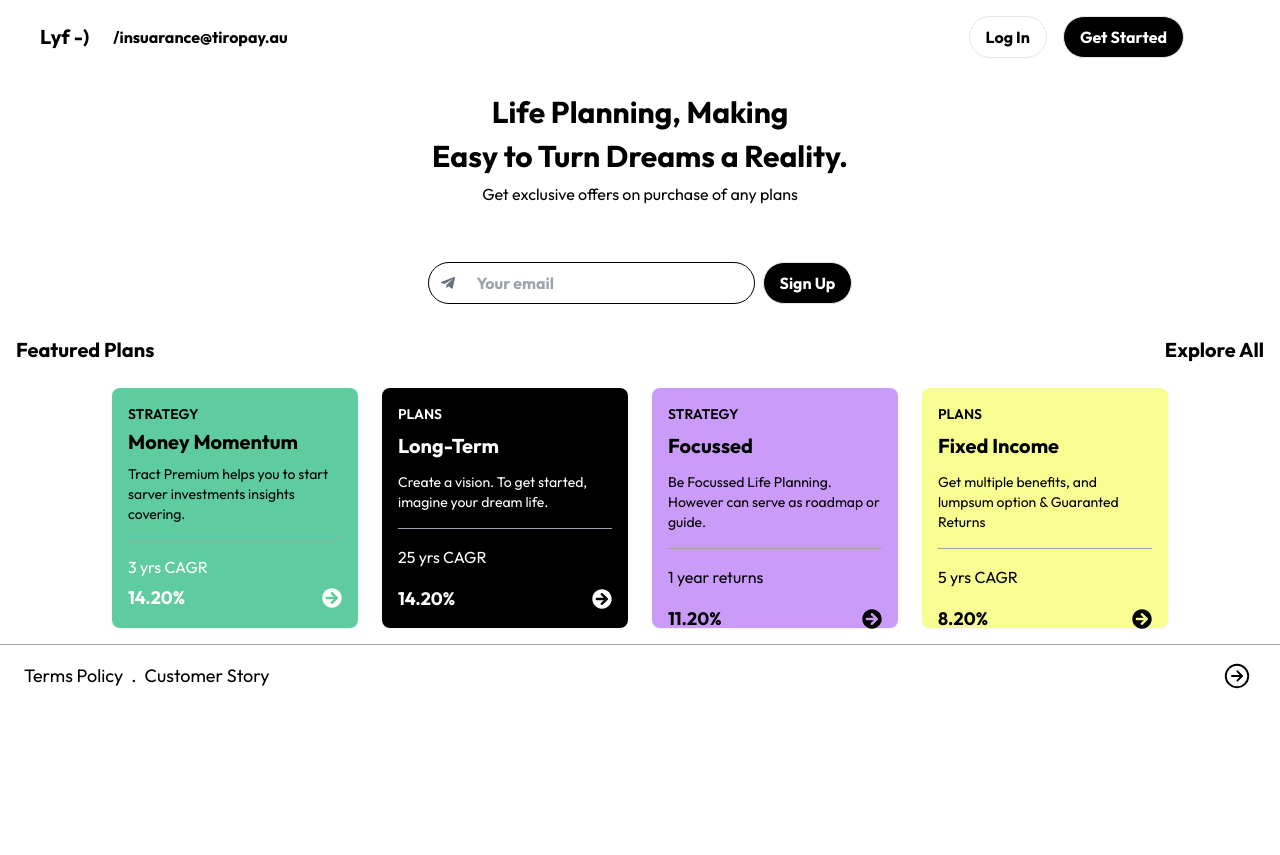
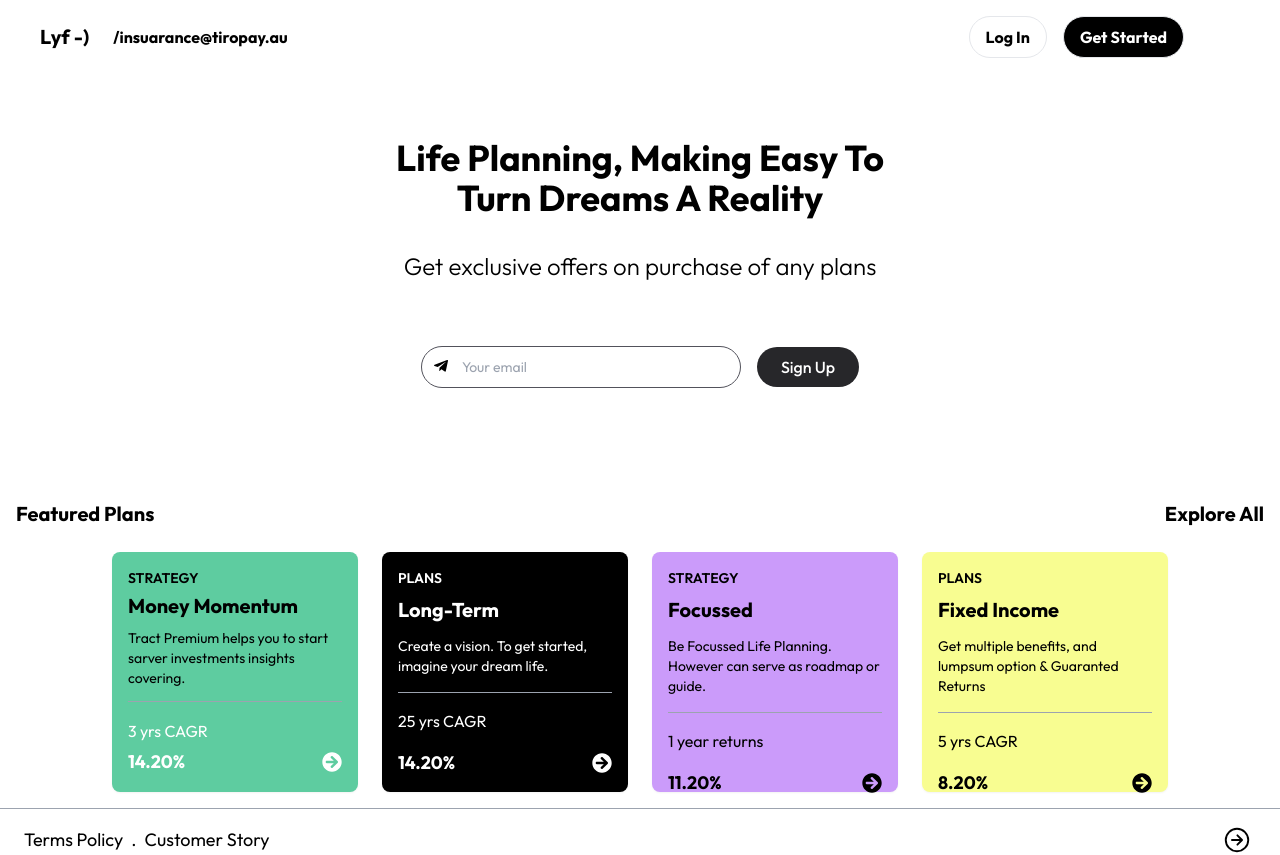
Before and after one commit to simonkadili47/Planning-Page, a React (Vite) app: page / in a window 1280 px wide. Before the commit the page ends 800 px from the top, so only its background shows below. Built offline with nearby package versions, Linux system fonts and the light colour scheme.

Commit message:
:hammer: refactor hero section

```diff
--- a/src/Components/Body.jsx
+++ /dev/null
@@ -1,29 +0,0 @@
-import React from 'react';
-import 'animate.css';
-
-const Body = () => {
-  const fullText = "Life Planning, Making";
-
-  return (
-    <div className="flex flex-col items-center mt-3 text-black py-4 sm:py-6">
-
-      <div className="font-bold text-2xl sm:text-3xl text-center w-full max-w-xl animate__animated animate__fadeInDown">
-        <p className="flex items-center justify-center">
-          {fullText}
-        </p>
-      </div>
-
-
-      <div className="mt-2 w-full max-w-xl text-center">
-        <p className="text-2xl sm:text-3xl font-bold text-black animate__animated animate__fadeInDown">
-          Easy to Turn Dreams a Reality.
-        </p>
-        <p className="text-sm sm:text-base mt-2 animate__animated animate__fadeInDown">
-          Get exclusive offers on purchase of any plans
-        </p>
-      </div>
-    </div>
-  );
-};
-
-export default Body;
--- /dev/null
+++ b/src/Components/Hero.jsx
@@ -0,0 +1,38 @@
+import React from "react";
+import { FaTelegramPlane } from "react-icons/fa";
+import "animate.css";
+
+const Hero = () => {
+
+    return (
+        <div className="container mx-auto px-4 py-16 md:py-20 space-y-16">
+            <div className="w-5/6 sm:w-4/5 xl:w-2/5 mx-auto">
+                <h1 className="text-2xl sm:text-3xl lg:text-4xl 2xl:text-5xl text-center capitalize font-bold mb-8">
+                    Life planning, making easy to turn dreams a reality
+                </h1>
+
+                <p className="text-sm md:text-base lg:text-xl xl:text-2xl text-center font-light animate__animated animate__fadeInDown">
+                    Get exclusive offers on purchase of any plans
+                </p>
+            </div>
+
+            <div className="flex flex-wrap md:flex-nowrap md:justify-center items-center gap-4">
+                <div className="relative">
+                    <FaTelegramPlane className="absolute z-10 top-3 left-3 text-black" />
+                    <input
+                        type="email"
+                        name="email"
+                        placeholder="Your email"
+                        className="text-sm border border-zinc-600 focus:border-zinc-800 rounded-full py-2.5 pl-10 pr-4 md:w-80"
+                    />
+                </div>
+
+                <button className="bg-zinc-800 text-white block text-center font-medium rounded-full w-full md:w-auto px-6 py-2 transition-all duration-300 hover:opacity-90">
+                    Sign Up
+                </button>
+            </div>
+        </div>
+    );
+};
+
+export default Hero;
--- a/src/Home.jsx
+++ b/src/Home.jsx
@@ -1,22 +1,21 @@
-import React from 'react'
-import Header from './Components/Header'
-import Body from './Components/Body'
-import Buttons from './Components/Buttons'
-import Cards from './Components/Cards'
-import Footer from './Components/Footer'
+import React from "react"
+import Header from "./Components/Header"
+import Hero from "./Components/Hero"
+import Buttons from "./Components/Buttons"
+import Cards from "./Components/Cards"
+import Footer from "./Components/Footer"
 
 const Home = () => {
-  return (
-    <div className='bg-white relative'>
-        <Header/>
-        <Body/>
-        <Buttons/>
-        <Cards/>
-        <Footer/>
 
-
-    </div>
-  )
+    return (
+        <div className="bg-white relative">
+            <Header/>
+            <Hero/>
+            {/* <Buttons/> */}
+            <Cards/>
+            <Footer/>
+        </div>
+    )
 }
 
 export default Home
```
